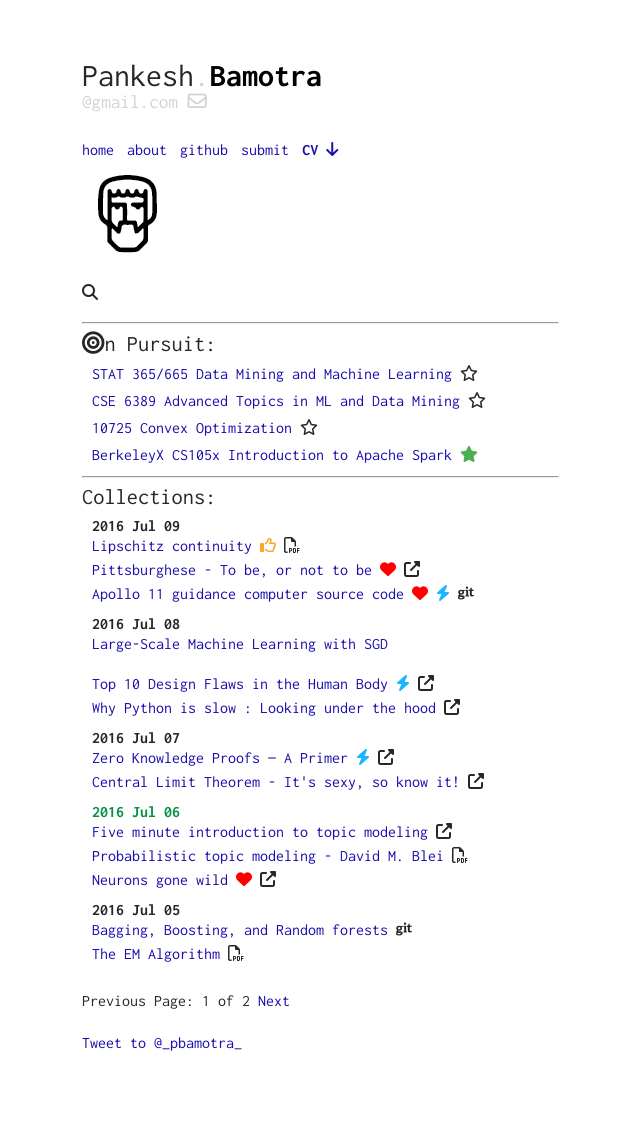
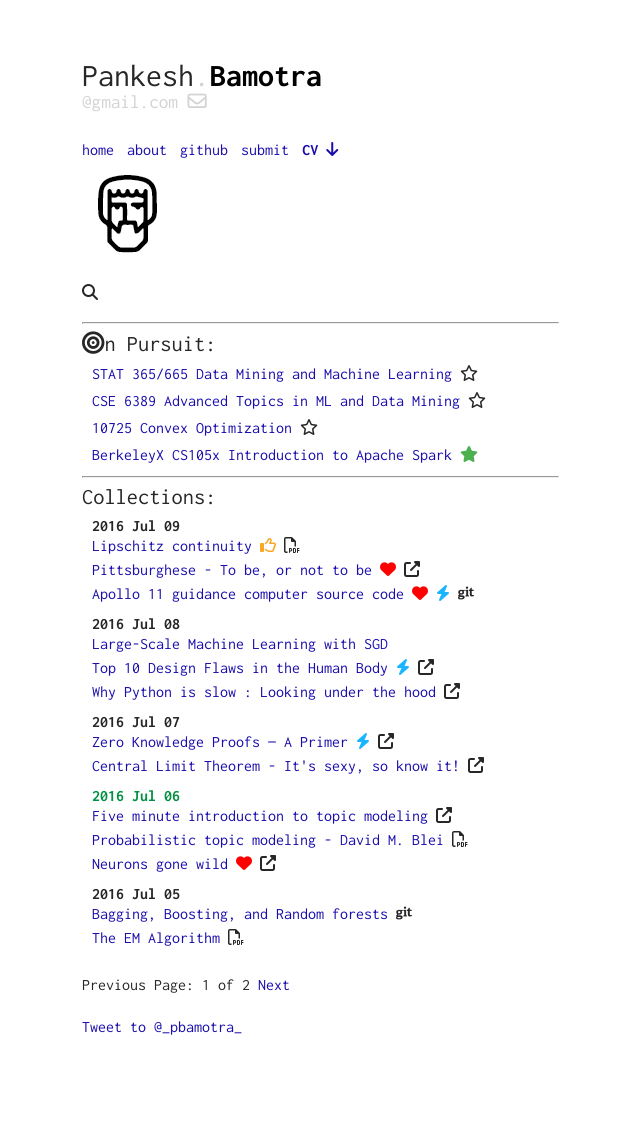
Before and after one commit to pbamotra/sciontist, a Jekyll site: the page built from index.html, in a window 1280 px wide. Shown: the whole page, without its empty margins (258-898 px from the left). Built offline with Jekyll 4.4.1, drawn with Linux system fonts in a browser that asks for light colours; nearby versions of some CDN libraries; a script that is not in the unit is left out; the list of posts is cut into pages by our own code; comment, search, counter and statistics services are not loaded.

```diff
--- a/index.html
+++ b/index.html
@@ -80,9 +80,9 @@
             {% assign specialtitle = '' %}
             {% endif %}
             {% if post.type == "post" %}
-            <span class="date" title="{{specialtitle}}" style="color:#{{specialcolor}}">{{ post.date | date: '%Y %b %d' }}</span> {{special}}<br/> <a href="{{ post.url }}" style="line-height:1.5">{{ post.title }}</a><br/>
+            <span class="date" title="{{specialtitle}}" style="color:#{{specialcolor}}">{{ post.date | date: '%Y %b %d' }}</span> {{special}}<br/> <a href="{{ post.url }}" style="line-height:1.5">{{ post.title }}</a>
             {% elsif post.type == "both" %}
-            <span class="date" title="{{specialtitle}}" style="color:#{{specialcolor}}">{{ post.date | date: '%Y %b %d' }}</span> {{special}}<br/> <a href="{{ post.url }}" style="line-height:1.5">{{ post.title }}</a><br/>
+            <span class="date" title="{{specialtitle}}" style="color:#{{specialcolor}}">{{ post.date | date: '%Y %b %d' }}</span> {{special}}<br/> <a href="{{ post.url }}" style="line-height:1.5">{{ post.title }}</a>
             {% for p in post._url %}
             {% if p.heart %}
             {% assign heart = p.heart %}
```
